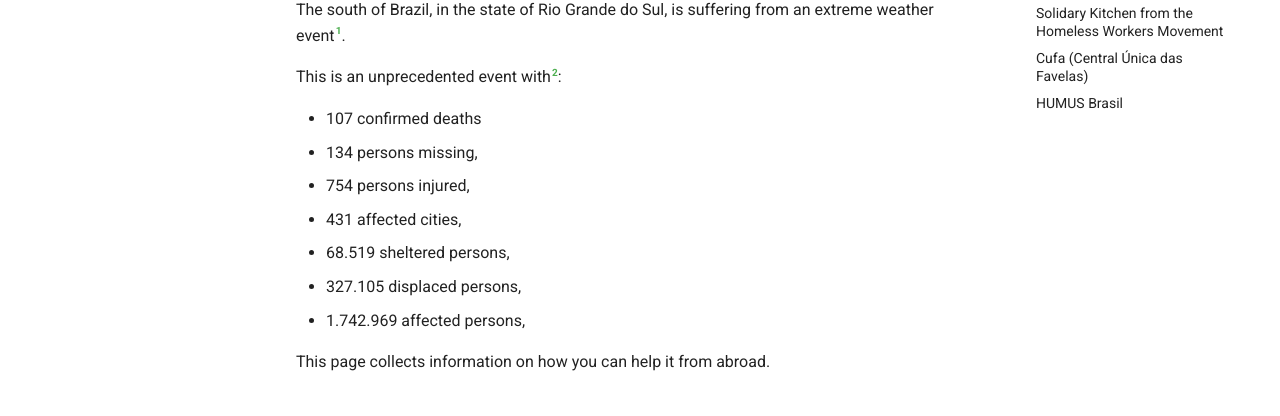
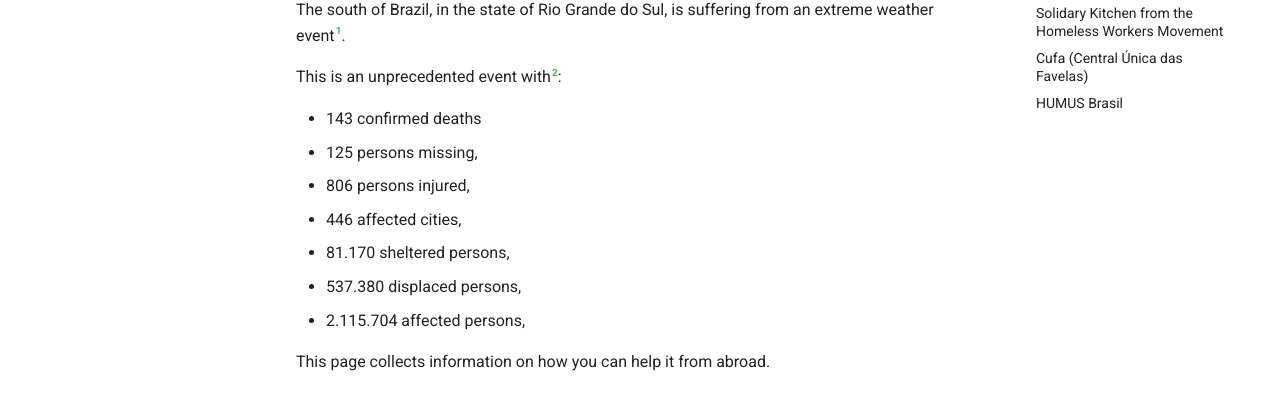
Before and after one commit to enchentesrs/enchentesrs.github.io, an MkDocs documentation site: the page built from docs/how-to-help.md, in a window 1280 px wide and 900 px high. Shown: the part 272-688 px from the top of the window. Built offline with MkDocs 1.6.1 and Material for MkDocs 9.7.7, drawn with Linux system fonts in a browser that asks for light colours; comment, search, counter and statistics services are not loaded; some of the changed text lies outside the part shown.

Commit message:
Atualização dos números

```diff
--- a/docs/how-to-help.md
+++ b/docs/how-to-help.md
@@ -2,20 +2,20 @@
 
 The south of Brazil, in the state of Rio Grande do Sul, is suffering from an extreme weather event[^bbc-flood-2024-05-05].
 
-This is an unprecedented event with[^boletim-defciv-2024-05-09]:
+This is an unprecedented event with[^boletim-defciv-2024]:
 
-* 107 confirmed deaths
-* 134 persons missing,
-* 754 persons injured,
-* 431 affected cities,
-* 68.519 sheltered persons,
-* 327.105 displaced persons,
-* 1.742.969 affected persons,
+* 143 confirmed deaths
+* 125 persons missing,
+* 806 persons injured,
+* 446 affected cities,
+* 81.170 sheltered persons,
+* 537.380 displaced persons,
+* 2.115.704 affected persons,
 
 This page collects information on how you can help it from abroad.
 
 [^bbc-flood-2024-05-05]: BBC on YouTube, May 5th 2024, [Brazil landslides and massive flooding kills dozens](https://youtu.be/h1l_J-ixpOU?si=O894MQuTS6f55pRc)
-[^boletim-defciv-2024-05-09]: Report from the civil defence of the state fo Rio Grande do Sul - [Defesa Civil atualiza balanço das enchentes no RS - 9/5, 18h](https://www.estado.rs.gov.br/defesa-civil-atualiza-balanco-das-enchentes-no-rs-9-5-18h)
+[^boletim-defciv-2024]: Report from the civil defence of the state fo Rio Grande do Sul - [Defesa Civil atualiza balanço das enchentes no RS - 12/5, 9h](https://estado.rs.gov.br/defesa-civil-atualiza-balanco-das-enchentes-no-rs-12-5-9h)
 
 ## Financial help 💰
 
```
